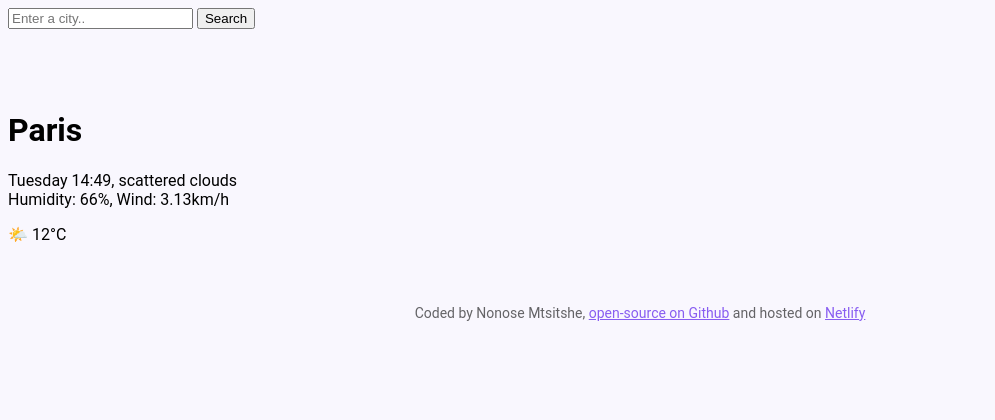
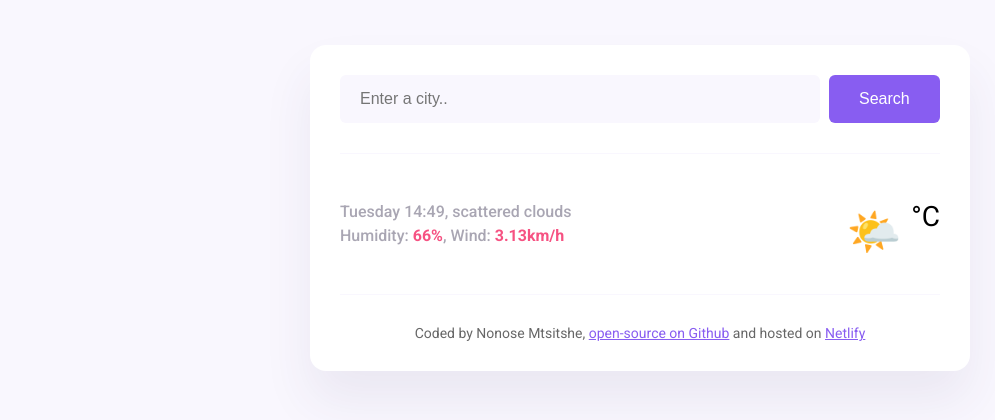
Before and after one commit to nonznonz/Weather-Focust-Application, a plain HTML site: page index.html in a window 1280 px wide. Shown: the whole page, without its empty margins (0-995 px from the left). Drawn offline with nearby package versions, Linux system fonts and the light colour scheme; no server answers.

Commit message:
search engine added

```diff
--- a/index.html
+++ b/index.html
@@ -3,27 +3,52 @@
 <head>
     <meta charset="UTF-8">
     <meta name="viewport" content="width=device-width, initial-scale=1.0">
+
+    <link rel="preconnect" href="https://fonts.googleapis.com" />
+    <link rel="preconnect" href="https://fonts.gstatic.com" crossorigin />
+    <link
+      href="https://fonts.googleapis.com/css2?family=Roboto:ital,wght@0,100;0,300;0,400;0,500;0,700;0,900;1,100;1,300;1,400;1,500;1,700;1,900&display=swap"
+      rel="stylesheet"
+    />
+    <link rel="stylesheet" href="src/style.css" />
+    <script src="https://cdn.jsdelivr.net/npm/axios@1.1.2/dist/axios.min.js"></script>
+
+    <link rel="stylesheet" href="src/index.css">
     <title>Weather-Application-onlineh</title>
-    <link rel="stylesheet" href="src/index.css">
 </head>
 <body>
+    <div class="weather-app">
         <header>
-    <form>
-      <input type="search" placeholder="Enter a city.." required />
-      <input type="submit" value="Search" />
+          <form class="search-form" id="search-form">
+            <input
+              type="search"
+              placeholder="Enter a city.."
+              required
+              id="search-form-input"
+              class="search-form-input"
+            />
+            <input type="submit" value="Search" class="search-form-button" />
           </form>
         </header>
         <main>
+          <div class="weather-app-data">
             <div>
-      <h1>Paris</h1>
-      <p>
+              <h1 class="weather-app-city" id="city"></h1>
+              <p class="weather-app-details">
                 Tuesday 14:49, scattered clouds
                 <br />
-        Humidity: 66%, Wind: 3.13km/h
+                Humidity: <strong>66%</strong>, Wind: <strong>3.13km/h</strong>
               </p>
             </div>
-    <div>🌤️ 12°C</div>
+            <div class="weather-app-temperature-container">
+              <div class="weather-app-icon">🌤️</div>
+              <div class="weather-app-temperature" id="temperature"></div>
+              <div class="weatehr-app-unit">°C</div>
+            </div>
+          </div>
         </main>
+
+
 
 
     <footer>
--- a/src/index.js
+++ b/src/index.js
@@ -1,10 +1,27 @@
 
-function handleSearchSubmit(event) {
+function refreshWeather(response) {
+    let temperatureElement = document.querySelector("#temperature");
+    let temperature = response.data.temperature.current;
+    let cityElement = document.querySelector("#city");
+
+    cityElement.innerHTML = response.data.city;
+    temperatureElement.innerHTML = Math.round(temperature);
+  }
+
+  function searchCity(city) {
+    let apiKey = "cbf1d504ac4o03023039f403acda1bat";
+    let apiUrl = `https://api.shecodes.io/weather/v1/current?query=${city}&key=${apiKey}`;
+    axios.get(apiUrl).then(refreshWeather);
+  }
+
+  function handleSearchSubmit(event) {
     event.preventDefault();
     let searchInput = document.querySelector("#search-form-input");
-    let cityElement = document.querySelector("#city");
-    cityElement.innerHTML = searchInput.value;
+
+    searchCity(searchInput.value);
   }
 
   let searchFormElement = document.querySelector("#search-form");
   searchFormElement.addEventListener("submit", handleSearchSubmit);
+
+  searchCity("Paris");
```
Lines whose indentation alone changed are shown as unchanged.
